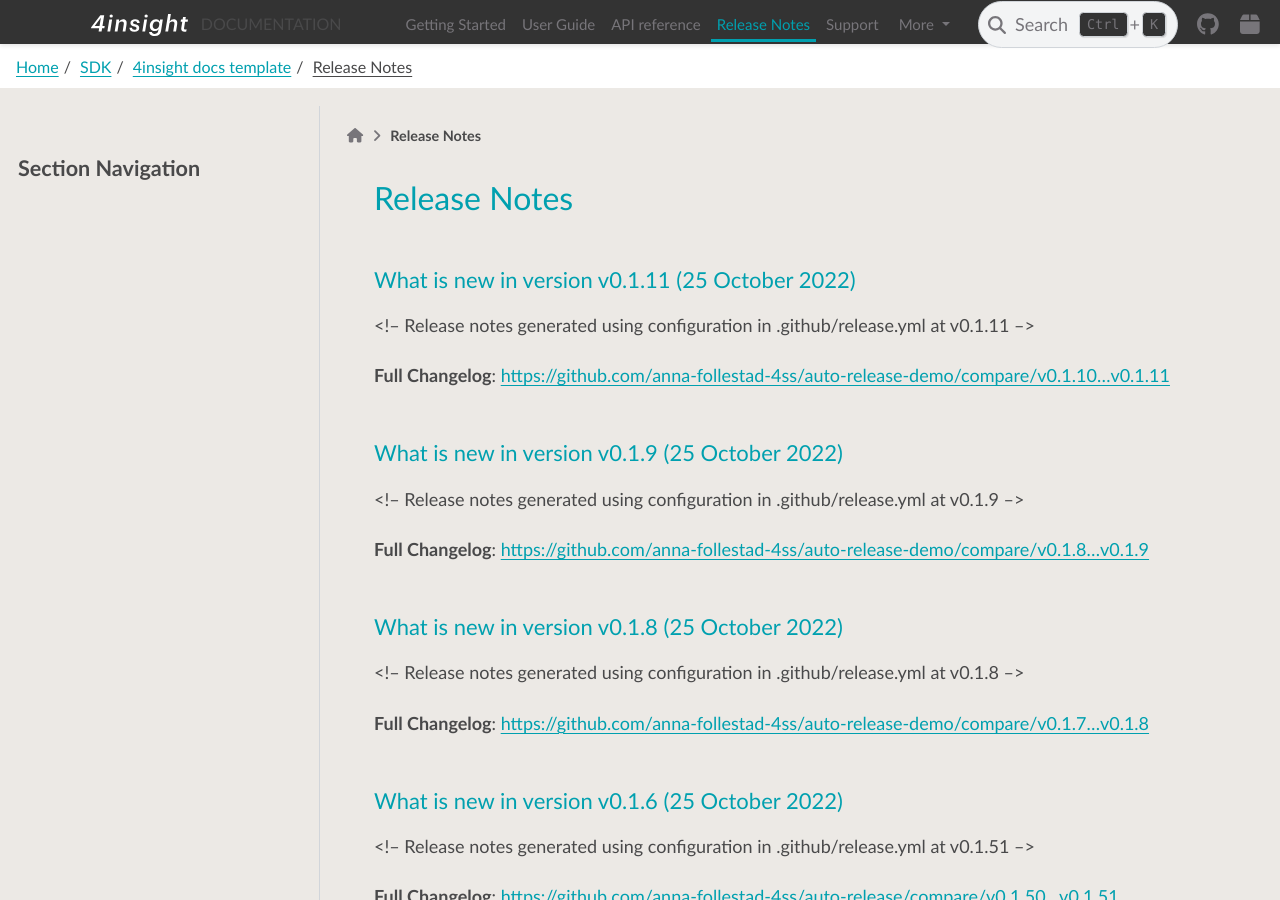
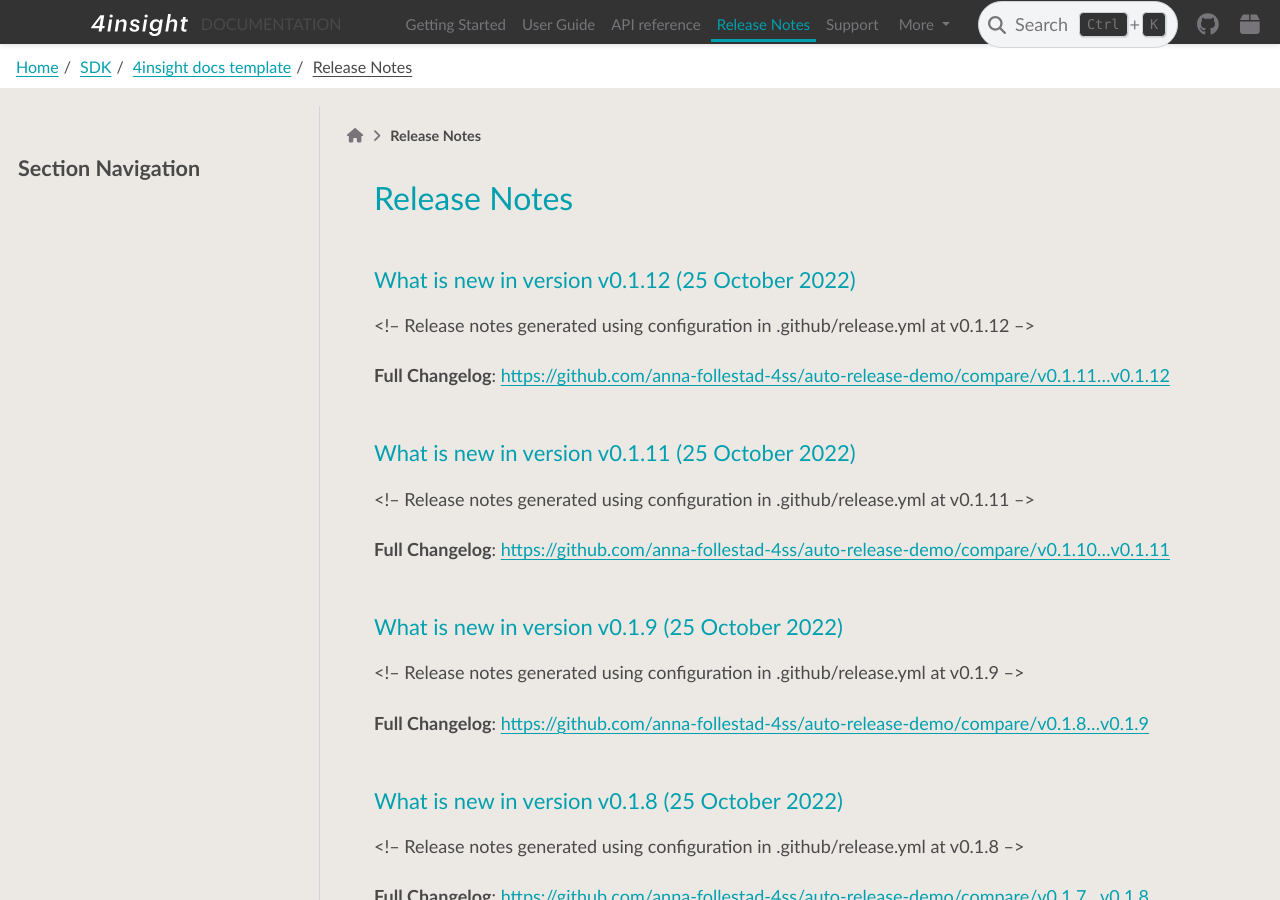
Before and after one commit to anna-follestad-4ss/auto-release-demo, a Sphinx documentation site: the page built from docs/release_notes.rst, in a window 1280 px wide and 900 px high. Built offline with Sphinx 7.4.7 and the PyData theme 0.15.4, drawn with Linux system fonts in a browser that asks for light colours.

Commit message:
added some text to release notes

```diff
--- a/docs/release_notes.rst
+++ b/docs/release_notes.rst
@@ -1,5 +1,16 @@
 Release Notes
 =============
+
+What is new in version v0.1.12 (25 October 2022)
+------------------------------------------------
+
+<!-- Release notes generated using configuration in .github/release.yml at v0.1.12 -->
+
+
+
+**Full Changelog**: https://github.com/anna-follestad-4ss/auto-release-demo/compare/v0.1.11...v0.1.12
+
+
 
 What is new in version v0.1.11 (25 October 2022)
 ------------------------------------------------
```
